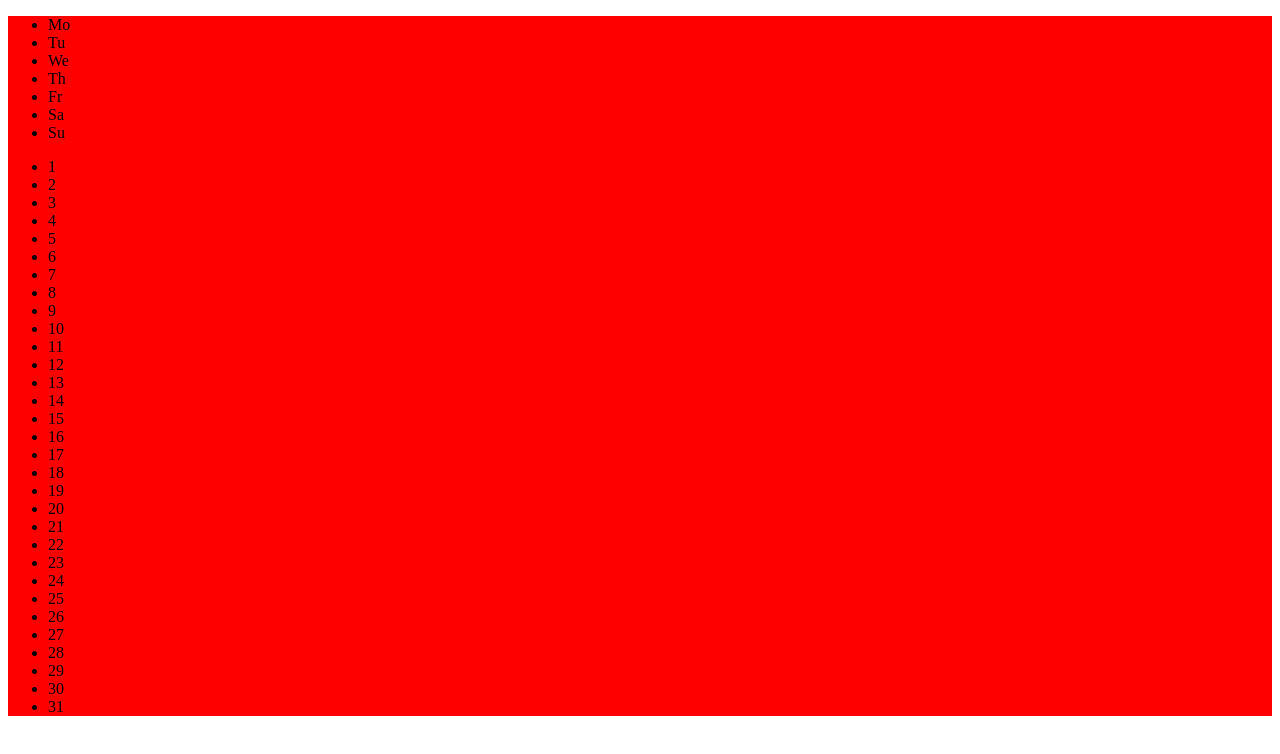
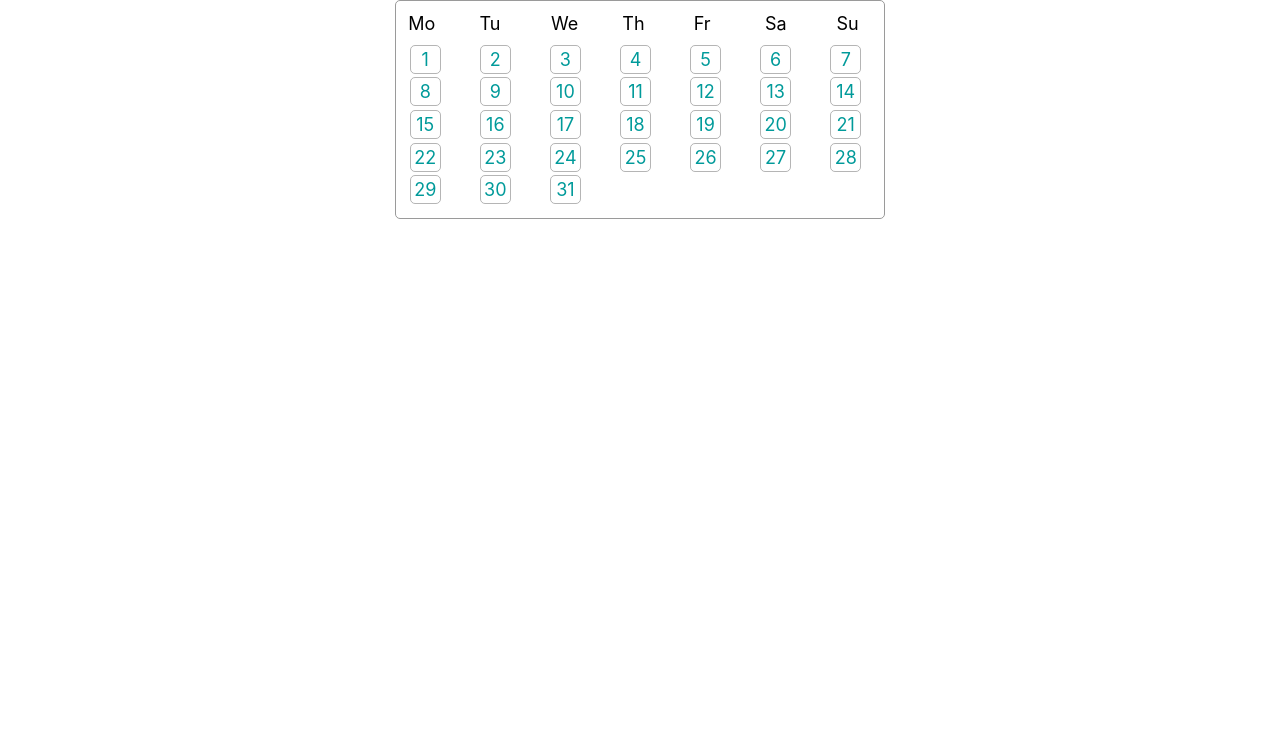
Before and after one commit to rniochy/onesight-calendar-app-chalenge, a Next.js app: page / in a window 1280 px wide. Shown: the top 754 px of the page. Built offline with nearby package versions, Linux system fonts and the light colour scheme.

Commit message:
created the calend

```diff
--- /dev/null
+++ b/pages/_app.js
@@ -0,0 +1,8 @@
+import "../styles/global.scss"
+
+function MyApp({ Component, pageProps }) {
+    return(
+        <Component {...pageProps} />
+    );
+ }
+export default MyApp
--- a/pages/calendar/calendar.js
+++ /dev/null
@@ -1,67 +0,0 @@
-import React, { useEffect, useState } from "react";
-import CalendarData from "./calendarData";
-import styles from '../../styles/calendar.module.scss'
-
-const  Calendar =  () => {
-    const [dayList, setDayList] = useState();
-    const [monthName, setmonthName] = useState();
-    const [yearName, setYearName] = useState();
-    const [datetDisplay, setDatetDisplay] = useState();
-    const [date, setDate] = useState(new Date());
-    const [month, setMonth] = useState(date.getMonth()+1);
-    const [dataInPut, setDataInPut] = useState("");
-    const [year, setYear] = useState(date.getFullYear());
-    const [currentDay, setCurrentDay] = useState(date.getDate());
-    const monthNames = ['January', 'February', 'March',  'April', 'May',
-    'June', 'july', 'August',  'September', 'October', 'November', 'December'];
-
-    useEffect(()=>{
-        calendar();
-    }, [])
-
-    const handlerClickEvent = () =>{
-         alert();
-    }
-
-    const calendar = () => {
-        let amountDaysInMonth = new Date(year, month, 0).getDate()
-        let amountDaysAtWeek = new Date(year, month-1, 1).getDay()
-
-        setmonthName(monthNames[month-1])
-        setYearName(year)
-        setDatetDisplay(currentDay)
-
-        let gaps;
-        if(amountDaysAtWeek === 0){
-             gaps = 6
-        } else {
-             gaps = amountDaysAtWeek -1
-        }
-        const daysArr = []
-        for(let day = -gaps + 1; day <= amountDaysInMonth; day++){
-            let days = React.createElement('li', {}, day)
-
-             if(day <= 0){
-                days = React.createElement('li', {key:day}, "")
-                daysArr.push(days)
-             } else if (day === currentDay && month === date.getMonth()+1 && year === date.getFullYear() ){
-                days = React.createElement('li', {value: day, key:day,  className: `${styles}.active`, onClick:handlerClickEvent}, day)
-                daysArr.push(days)
-             } else {
-                days = React.createElement('li', {value: day, key:day,  onClick:handlerClickEvent}, day)
-                daysArr.push(days)
-             }
-
-        }   setDayList(React.createElement('ul', {className: "days_of_week"}, daysArr))
-    }
-return (
-    <>
-           <div className={styles.container}>
-                <div className="calendarContainer">
-                    <CalendarData dayList ={dayList}/>
-                </div>
-            </div>
-    </>
-    );
-}
-export default Calendar;
--- a/pages/calendar/calendarData.js
+++ b/pages/calendar/calendarData.js
@@ -1,7 +1,61 @@
-function CalendarData({dayList}) {
+import React, { useEffect, useState } from 'react';
+import styles from '../../styles/calendardata.module.scss'
+
+function CalendarData() {
+    const [dayList, setDayList] = useState();
+    const [monthName, setmonthName] = useState();
+    const [yearName, setYearName] = useState();
+    const [datetDisplay, setDatetDisplay] = useState();
+    const [date, setDate] = useState(new Date());
+    const [month, setMonth] = useState(date.getMonth()+1);
+    const [dataInPut, setDataInPut] = useState("");
+    const [year, setYear] = useState(date.getFullYear());
+    const [currentDay, setCurrentDay] = useState(date.getDate());
+    const monthNames = ['January', 'February', 'March',  'April', 'May',
+    'June', 'july', 'August',  'September', 'October', 'November', 'December'];
+
+    useEffect(()=>{
+        calendar();
+    }, [])
+
+    const handlerClickEvent = () =>{
+         alert();
+    }
+
+    const calendar = () => {
+        let amountDaysInMonth = new Date(year, month, 0).getDate()
+        let amountDaysAtWeek = new Date(year, month-1, 1).getDay()
+
+        setmonthName(monthNames[month-1])
+        setYearName(year)
+        setDatetDisplay(currentDay)
+
+        let gaps;
+        if(amountDaysAtWeek === 0){
+             gaps = 6
+        } else {
+             gaps = amountDaysAtWeek -1
+        }
+        const daysArr = []
+        for(let day = -gaps + 1; day <= amountDaysInMonth; day++){
+            let days = React.createElement('li', {}, day)
+
+             if(day <= 0){
+                days = React.createElement('li', {key:day}, "")
+                daysArr.push(days)
+             } else if (day === currentDay && month === date.getMonth()+1 && year === date.getFullYear() ){
+                days = React.createElement('li', {value: day, key:day,  className: `${styles.active}`, onClick:handlerClickEvent}, day)
+                daysArr.push(days)
+             } else {
+                days = React.createElement('li', {value: day, key:day,  onClick:handlerClickEvent}, day)
+                daysArr.push(days)
+             }
+
+        }   setDayList(React.createElement('ul', {className: `${styles.days_of_week}`}, daysArr))
+    }
     return (
-       <section className="calendarData">
-            <ul className="weekdays">
+       <section className={styles.calendarData}>
+            <ul className={styles.weekdays}>
                 <li>Mo</li>
                 <li>Tu</li>
                 <li>We</li>
@@ -10,7 +64,9 @@ function CalendarData({dayList}) {
                 <li>Sa</li>
                 <li>Su</li>
             </ul>
-            {dayList}
+            <div className={styles.days_of_week_conatiner}>
+                {dayList}
+            </div>
         </section>
     )
 }
--- /dev/null
+++ b/pages/calendar/index.js
@@ -0,0 +1,16 @@
+import React, { useEffect, useState } from "react";
+import CalendarData from "./calendarData";
+import styles from '../../styles/calendar.module.scss'
+
+const  Calendar =  () => {
+return (
+    <>
+           <div className={styles.container}>
+                <div className="calendarContainer">
+                        <CalendarData/>
+                </div>
+            </div>
+    </>
+    );
+}
+export default Calendar;
--- a/pages/index.js
+++ b/pages/index.js
@@ -1,12 +1,14 @@
 import HeadComponent from "../components/head";
-import Calendar from "./calendar/calendar";
+import Calendar from "./calendar";
+
+import styles from "../styles/index.module.scss"
 
 export default function Home(){
   return (
-      <>
+      <div className={styles.app}>
         <HeadComponent title="home" />
         <Calendar/>
-      </>
+      </div>
   );
 
  }
--- a/styles/calendar.module.scss
+++ b/styles/calendar.module.scss
@@ -1,7 +1,6 @@
-.active {
-     color: red;
+.container {
+     height: 100vh;
+     display: flex;
+     flex-direction: column;
+    align-items: center;
 }
-
-.container {
-     background-color: red;
-}
--- /dev/null
+++ b/styles/calendardata.module.scss
@@ -0,0 +1,42 @@
+$colun-of-calendar: repeat(7, 1fr);
+$border-radius: 5px;
+$border-color: #9a9a9a;
+$color: rgb(00, 154, 154);
+
+.calendarData {
+     border: 1px solid  $border-color;
+     padding: 12px;
+     border-radius: $border-radius;
+}
+.weekdays {
+     display: grid;
+     grid-template-columns: $colun-of-calendar;
+     column-gap: 2rem;
+     user-select: none;
+}
+.days_of_week {
+     margin-top: 0.5rem;
+     display: grid;
+     grid-template-columns: $colun-of-calendar;
+     column-gap: 2rem;
+     user-select: none;
+     margin-right: 0.5rem;
+
+     li {
+          border: 1px solid rgba($border-color, 0.724);
+          margin: 0.1rem;
+          padding: 3px;
+          border-radius: $border-radius;
+          text-align: center;
+          color: rgba(00, 154, 154); ;
+     }
+
+     li:hover{
+          border-color: $color;
+          color: $border-color;
+     }
+     li:active{
+          background-color: $color;
+          color: $border-color;
+     }
+ }
--- /dev/null
+++ b/styles/global.scss
@@ -0,0 +1,19 @@
+html,
+body {
+  font-family: -apple-system, BlinkMacSystemFont, 'Segoe UI', Roboto, Oxygen,
+    Ubuntu, Cantarell, 'Fira Sans', 'Droid Sans', Helvetica Neue, sans-serif;
+}
+
+a {
+  color: inherit;
+  text-decoration: none;
+}
+
+* {
+  box-sizing: border-box;
+  list-style: none;
+  border: 0;
+  padding: 0;
+  margin: 0;
+  font-size: large;
+}
```
Also changed, not shown: pages/appointment-details/appointmentdetails.js (added), styles/index.module.scss (added).
